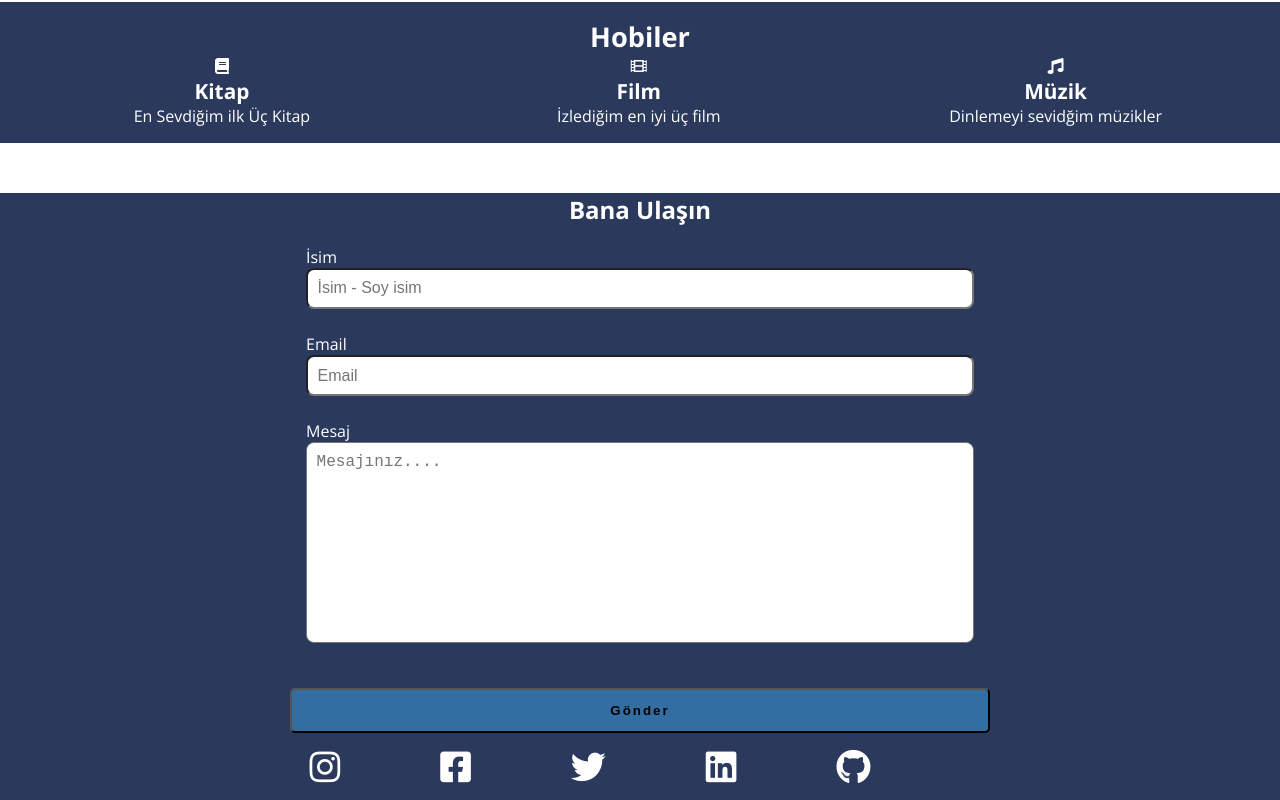
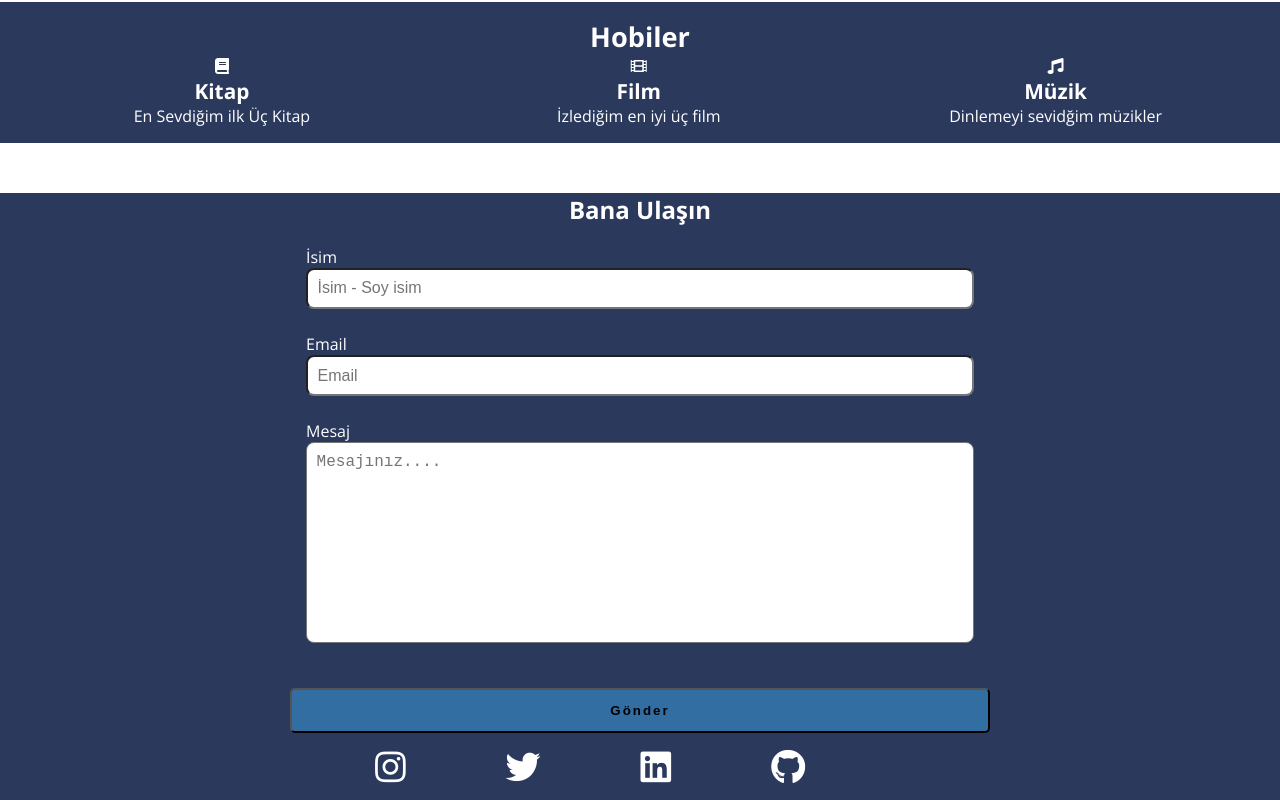
Before and after one commit to erolemre1/landing-page, a plain HTML site: page index.html in a window 1280 px wide. Shown: the part 955-1755 px from the top of the page. Drawn offline with nearby package versions, Linux system fonts and the light colour scheme.

Commit message:
LandingPAge

```diff
--- a/css/global.css
+++ b/css/global.css
@@ -83,3 +83,8 @@ text-align: center;
     resize: none;
     border-radius: 8px;
 }
+
+
+::-webkit-scrollbar{
+    display: none;
+}
--- a/index.html
+++ b/index.html
@@ -119,19 +119,17 @@
         </form>
         <ul>
             <li>
-                <a href="#"><i class="fab fa-instagram"></i></a>
+                <a href="https://www.instagram.com/emregulec._/?hl=tr" target="_blank"><i class="fab fa-instagram"></i></a>
+            </li>
+
+            <li>
+                <a href="https://twitter.com/ErolEmreGle1 " target="_blank"> <i class="fab fa-twitter"></i></a>
             </li>
             <li>
-                <a href="#" ><i class="fab fa-facebook-square"></i></a>
+                <a href="https://www.linkedin.com/in/emre-g%C3%BCle%C3%A7-5429b8210/" target="_blank"><i class="fab fa-linkedin"></i> </a>
             </li>
             <li>
-                <a href="#"> <i class="fab fa-twitter"></i></a>
-            </li>
-            <li>
-                <a href="#"><i class="fab fa-linkedin"></i> </a>
-            </li>
-            <li>
-                <a href="#"> <i class="fab fa-github"></i></a>
+                <a href="https://github.com/erolemre1" target="_blank"> <i class="fab fa-github"></i></a>
             </li>
         </ul>
     </div>
```
Also changed, not shown: 1 other file.
